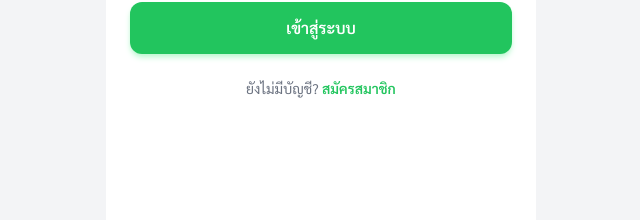
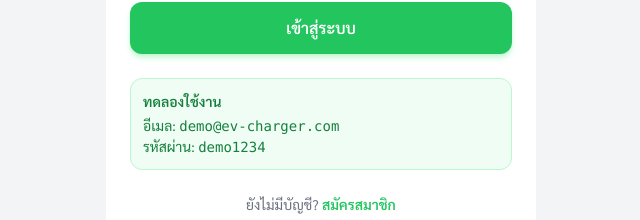
Before and after one commit to Peerapan-uai/Project_pin, a React (Vite) app in the folder frontend/: page /login in a window 1280 px wide. Shown: the part 526-746 px from the top of the page, without its empty margins (319-959 px from the left). Built offline with nearby package versions, Linux system fonts and the light colour scheme; no server answers.

Commit message:
feat(demo): add demo account hint on login page

```diff
--- a/frontend/src/pages/shared/LoginPage.jsx
+++ b/frontend/src/pages/shared/LoginPage.jsx
@@ -147,6 +147,13 @@ export default function LoginPage() {
             </button>
           </form>
 
+          {/* Demo account hint */}
+          <div className="mt-6 p-3 bg-green-50 border border-green-200 rounded-xl text-sm text-green-700">
+            <p className="font-semibold mb-1">ทดลองใช้งาน</p>
+            <p>อีเมล: <span className="font-mono">demo@ev-charger.com</span></p>
+            <p>รหัสผ่าน: <span className="font-mono">demo1234</span></p>
+          </div>
+
           {/* Register link */}
           <p className="text-center text-sm text-gray-500 mt-6">
             ยังไม่มีบัญชี?{' '}
```
